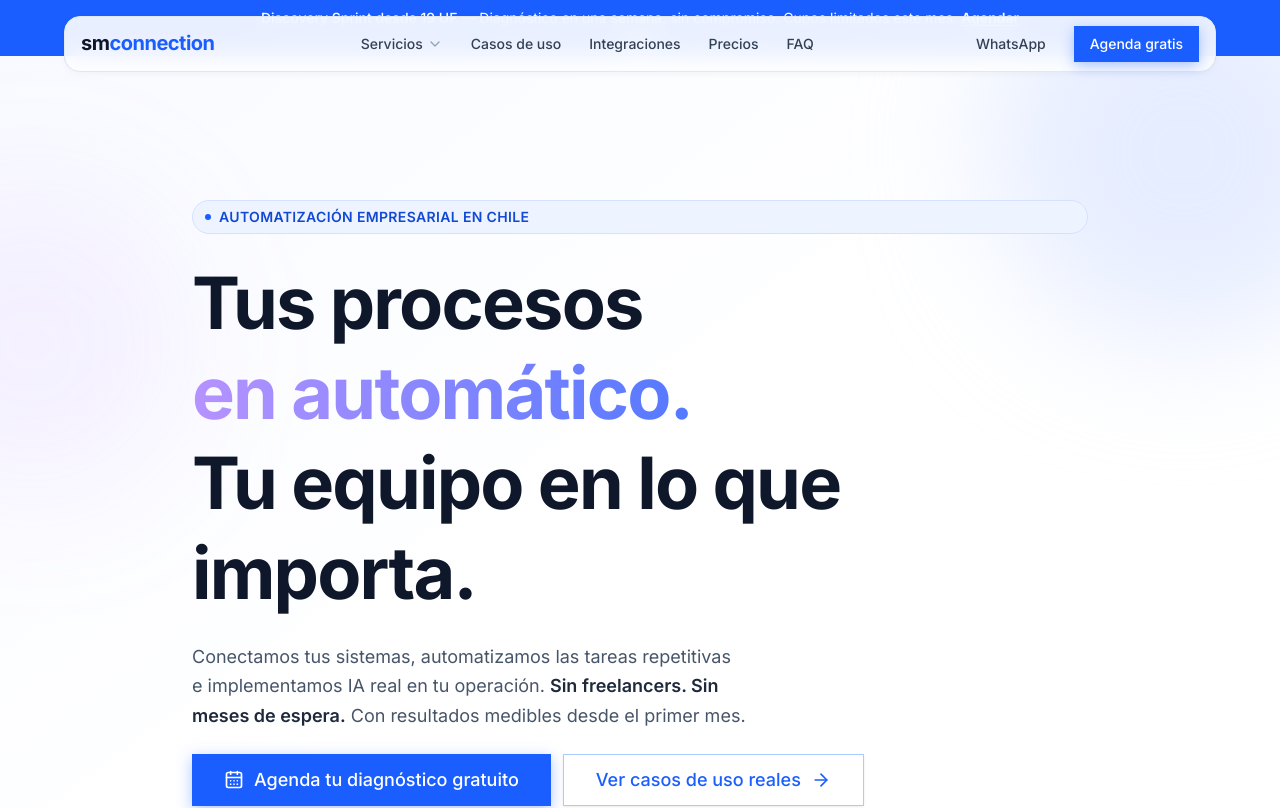
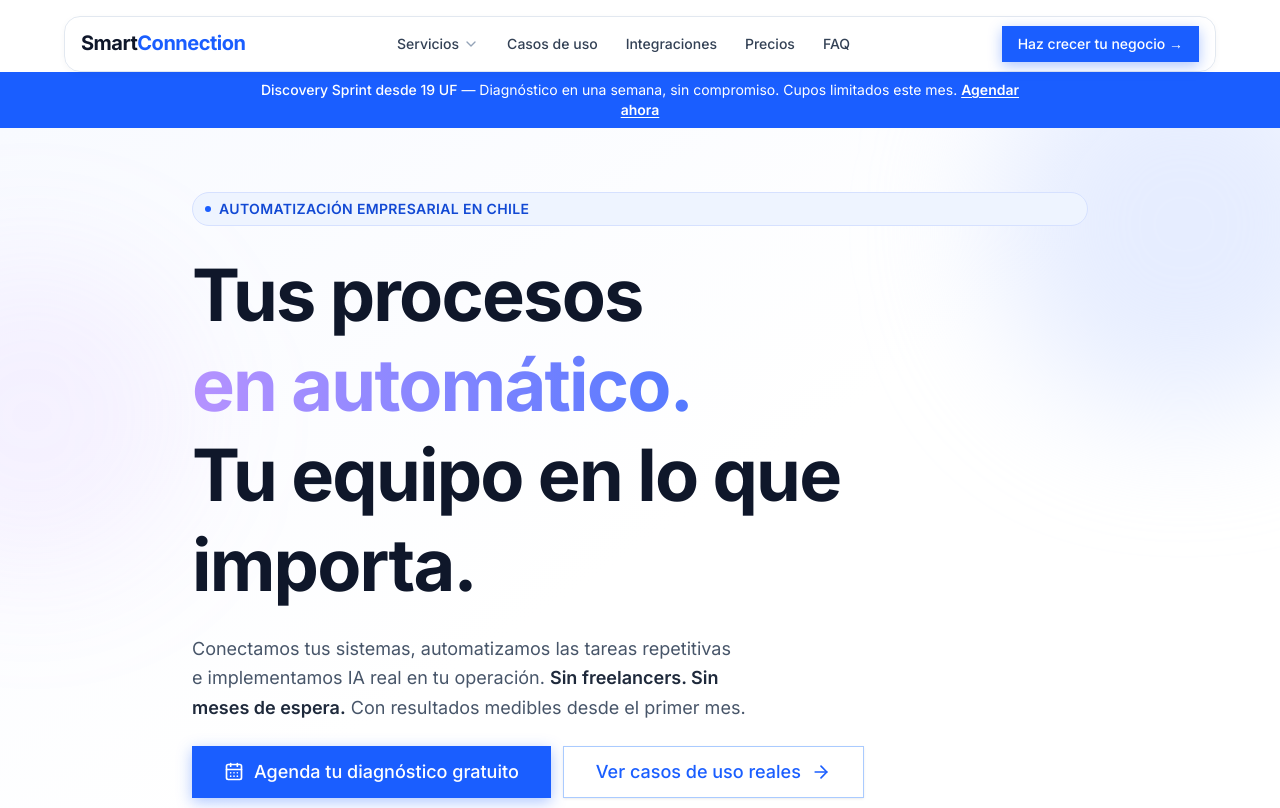
Before and after one commit to sebastiangonzalezfuentes-cell/smconnection-marketing, a Next.js app: page / in a window 1280 px wide. Shown: the top 808 px of the page. Built offline with nearby package versions, Linux system fonts and the light colour scheme.

Commit message:
feat(marketing): ajustes navbar y branding
- Huincha azul movida debajo del navbar flotante
- WhatsApp eliminado del menú
- Botón primario: "Haz crecer tu negocio →" visible en mobile y desktop
- Logo actualizado a "SmartConnection"

```diff
--- a/components/hero/hero-section.tsx
+++ b/components/hero/hero-section.tsx
@@ -9,7 +9,7 @@ export function HeroSection() {
   return (
     <section
       aria-label="Portada principal"
-      className="relative w-full overflow-hidden px-4 pt-28 pb-20 md:pt-36 md:pb-32"
+      className="relative w-full overflow-hidden px-4 pt-10 pb-20 md:pt-16 md:pb-32"
     >
       <HeroBackground />
 
--- a/components/layout/site-header.tsx
+++ b/components/layout/site-header.tsx
@@ -4,8 +4,10 @@ import { Navbar } from '@/components/navigation/navbar';
 export function SiteHeader() {
   return (
     <>
+      <Navbar />
+      {/* Spacer = top-4 (16px) + h-14 (56px) del navbar flotante */}
+      <div className="h-[72px]" aria-hidden="true" />
       <AnnouncementBar />
-      <Navbar />
     </>
   );
 }
--- a/components/navigation/navbar-ctas.tsx
+++ b/components/navigation/navbar-ctas.tsx
@@ -4,23 +4,14 @@ import { SITE_CONFIG } from '@/lib/constants/site';
 
 export function NavbarCtas() {
   return (
-    <div className="hidden md:flex items-center gap-3">
-      <Button variant="ghost" size="sm" asChild>
-        <Link
-          href={SITE_CONFIG.whatsappUrl('Hola, me gustaría conocer más sobre smconnection.')}
-          target="_blank"
-          rel="noopener noreferrer"
-        >
-          WhatsApp
-        </Link>
-      </Button>
+    <div className="flex items-center">
       <Button variant="primary" size="sm" asChild>
         <Link
           href={SITE_CONFIG.calendarUrl}
           target="_blank"
           rel="noopener noreferrer"
         >
-          Agenda gratis
+          Haz crecer tu negocio →
         </Link>
       </Button>
     </div>
--- a/components/navigation/navbar-logo.tsx
+++ b/components/navigation/navbar-logo.tsx
@@ -5,7 +5,7 @@ export function NavbarLogo() {
   return (
     <Link
       href="/"
-      aria-label="smconnection — ir al inicio"
+      aria-label="SmartConnection — ir al inicio"
       className="shrink-0"
     >
       <Logo size="md" />
--- a/components/ui/logo.tsx
+++ b/components/ui/logo.tsx
@@ -19,10 +19,10 @@ export function Logo({ className, size = 'md' }: LogoProps) {
         sizeClasses[size],
         className,
       )}
-      aria-label="smconnection"
+      aria-label="SmartConnection"
     >
-      <span className="text-neutral-900">sm</span>
-      <span className="text-blue-600">connection</span>
+      <span className="text-neutral-900">Smart</span>
+      <span className="text-blue-600">Connection</span>
     </span>
   );
 }
```
